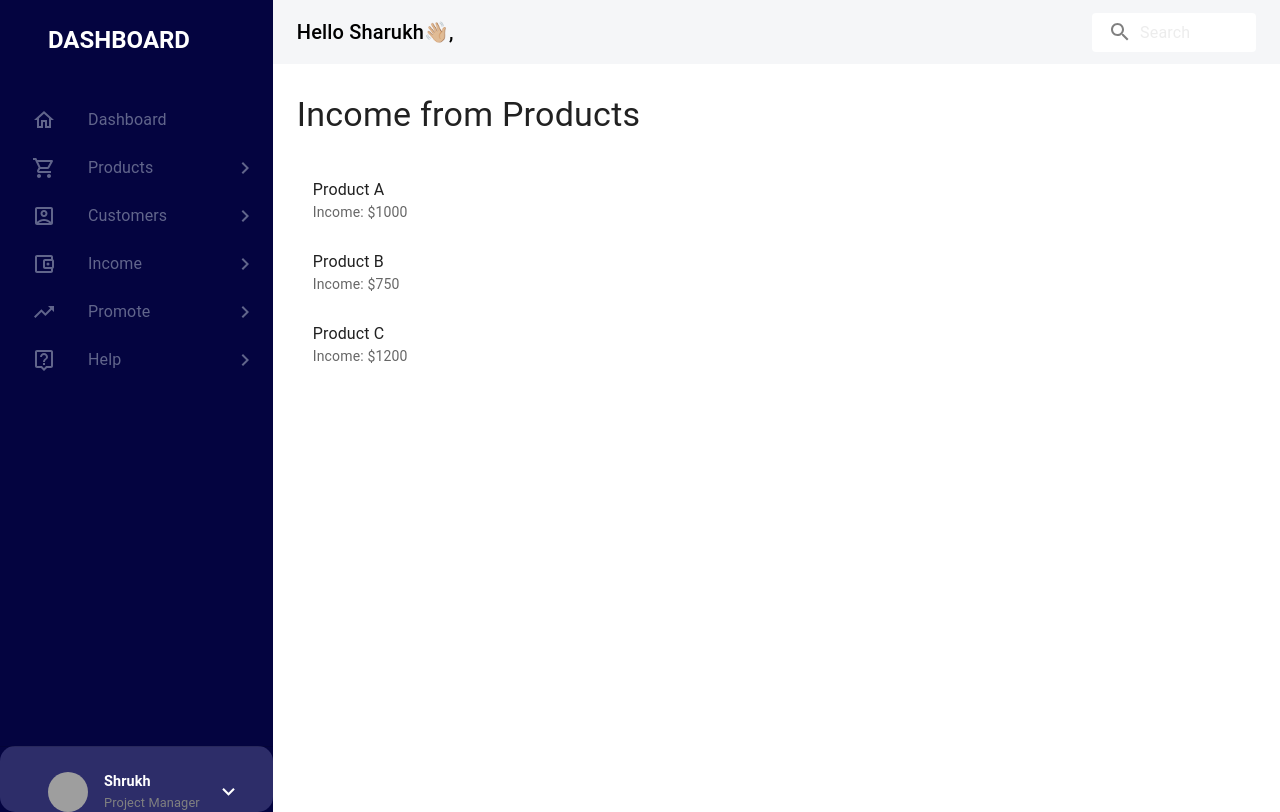
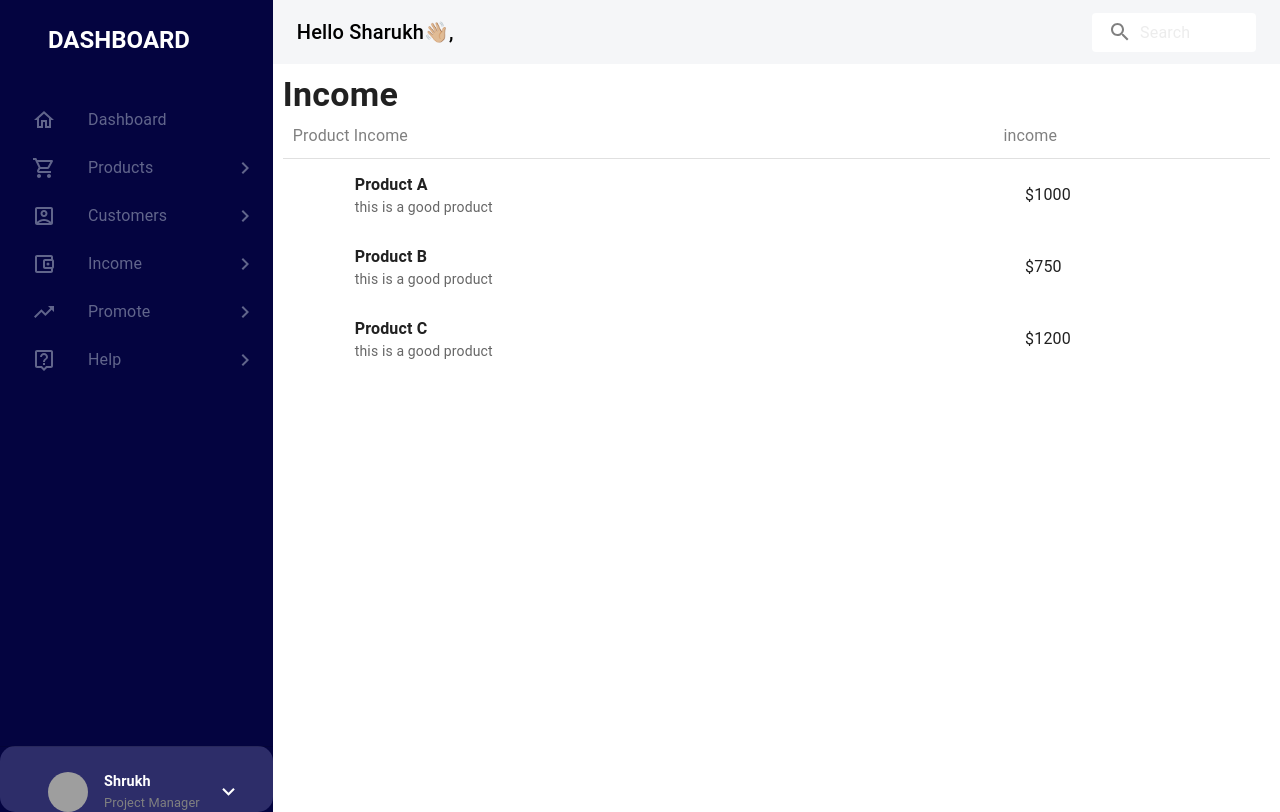
Before and after one commit to thissudhir/FitpeoDashboard, a React (Vite) app: page /income in a window 1280 px wide. Built offline with nearby package versions, Linux system fonts and the light colour scheme; grey boxes are pictures that could not be loaded.

Commit message:
new updates

```diff
--- a/src/component/Barchart.jsx
+++ b/src/component/Barchart.jsx
@@ -44,7 +44,9 @@ export const Barchart = () => {
           padding: "10px",
         }}
       >
-        <Typography variant="h5">Overview</Typography>
+        <Typography variant="h5">
+          <strong>Overview</strong>
+        </Typography>
 
         <Select
           value={selectedInterval}
--- a/src/component/Customers.jsx
+++ b/src/component/Customers.jsx
@@ -10,7 +10,6 @@ import {
   ListItemAvatar,
 } from "@mui/material";
 
-// Sample customer data
 const customers = [
   {
     id: 1,
--- a/src/component/Income.jsx
+++ b/src/component/Income.jsx
@@ -5,32 +5,77 @@ import {
   List,
   ListItem,
   ListItemText,
+  Box,
+  Divider,
+  ListItemAvatar,
 } from "@mui/material";
 
 // Sample income data
 const incomeData = [
-  { product: "Product A", income: "$1000" },
-  { product: "Product B", income: "$750" },
-  { product: "Product C", income: "$1200" },
+  {
+    product: "Product A",
+    income: "$1000",
+    description: "this is a good product",
+  },
+  {
+    product: "Product B",
+    income: "$750",
+    description: "this is a good product",
+  },
+  {
+    product: "Product C",
+    income: "$1200",
+    description: "this is a good product",
+  },
   // Add more income data as needed
 ];
 
 export const Income = () => {
   return (
-    <Container sx={{ marginTop: "30px", marginBottom: "30px" }}>
-      <Typography variant="h4" sx={{ marginBottom: "20px" }}>
-        Income from Products
+    <Box padding={"10px"} sx={{ background: "white", borderRadius: "10px" }}>
+      <Box>
+        <Typography variant="h4">
+          <strong>Income</strong>
         </Typography>
         <List>
-        {incomeData.map((item, index) => (
-          <ListItem key={index}>
+          <Box
+            display={"flex"}
+            justifyContent={"space-between"}
+            paddingLeft={"10px"}
+            color={"gray"}
+            marginBottom={"10px"}
+          >
+            <Typography variant="p" flex={4}>
+              Product Income
+            </Typography>
+            <Typography variant="p" flex={1.5}>
+              income
+            </Typography>
+          </Box>
+
+          <Divider />
+          {incomeData.map((income) => (
+            <ListItem key={income.id}>
+              <ListItemAvatar></ListItemAvatar>
               <ListItemText
-              primary={item.product}
-              secondary={`Income: ${item.income}`}
+                primary={<strong>{income.product}</strong>}
+                secondary={income.description}
               />
+              <Box
+                style={{
+                  display: "flex",
+                  justifyContent: "space-between",
+                  flex: 0.43,
+                }}
+              >
+                <Typography variant="p" style={{ flex: 1.5 }}>
+                  {income.income}
+                </Typography>
+              </Box>
             </ListItem>
           ))}
         </List>
-    </Container>
+      </Box>
+    </Box>
   );
 };
--- a/src/component/Piechart.jsx
+++ b/src/component/Piechart.jsx
@@ -1,24 +1,80 @@
-import { Container } from "@mui/material";
-import React from "react";
+import { Box, Container, Typography } from "@mui/material";
+import React, { useCallback, useState } from "react";
 import {
   PieChart,
   Pie,
   Tooltip,
   Legend,
+  Sector,
   ResponsiveContainer,
   Cell,
   Label,
 } from "recharts";
 
 const data = [
-  { name: "Returning Customers", value: 40, fill: "#FF5733" },
-  { name: "New Customers", value: 25, fill: "#33B6FF" },
-  { name: "Regular Customers", value: 35, fill: "#D3D3D3" },
+  { name: "Returning Customers", value: 40, fill: "#F43799" },
+  { name: "New Customers", value: 25, fill: "#9160EC" },
+  { name: "Regular Customers", value: 35, fill: "#F1EFFC" },
 ];
 
-const COLORS = ["#FFC0CB", "#ADD8E6", "#D3D3D3"];
+const renderActiveShape = (props) => {
+  const RADIAN = Math.PI / 180;
+  const {
+    cx,
+    cy,
+    midAngle,
+    innerRadius,
+    outerRadius,
+    startAngle,
+    endAngle,
+    fill,
+    payload,
+    percent,
+    value,
+  } = props;
+  const sin = Math.sin(-RADIAN * midAngle);
+  const cos = Math.cos(-RADIAN * midAngle);
+  const sx = cx + (outerRadius + 10) * cos;
+  const sy = cy + (outerRadius + 10) * sin;
+  const mx = cx + (outerRadius + 30) * cos;
+  const my = cy + (outerRadius + 30) * sin;
+  const ex = mx + (cos >= 0 ? 1 : -1) * 22;
+  const ey = my;
+  const textAnchor = cos >= 0 ? "start" : "end";
+
+  return (
+    <g>
+      <text x={cx} y={cy - 10} dy={8} textAnchor="middle">
+        {`${value}%`}
+      </text>
+      <text x={cx} y={cy} dy={8} textAnchor="middle">
+        {payload.name.split(" ").map((line, index) => (
+          <tspan x={cx} dy={index === 0 ? 15 : 12} textAnchor="middle">
+            {line}
+          </tspan>
+        ))}
+      </text>
+      <Sector
+        cx={cx}
+        cy={cy}
+        innerRadius={innerRadius}
+        outerRadius={outerRadius}
+        startAngle={startAngle}
+        endAngle={endAngle}
+        fill={fill}
+      />
+    </g>
+  );
+};
 
 export const Piechart = () => {
+  const [activeIndex, setActiveIndex] = useState(0);
+  const onPieEnter = useCallback(
+    (_, index) => {
+      setActiveIndex(index);
+    },
+    [setActiveIndex]
+  );
   return (
     <Container
       sx={{
@@ -26,22 +82,29 @@ export const Piechart = () => {
         borderRadius: "15px",
         marginTop: "30px",
         marginBottom: "30px",
-        display: "flex",
         flex: 1,
       }}
     >
+      <Box padding={"10px"}>
+        <Typography variant="h5">
+          <strong>Customers</strong>
+        </Typography>
+        <Box sx={{ color: "lightgray" }}>Customers that buy product</Box>
+      </Box>
       <ResponsiveContainer width="100%" height={300}>
         <PieChart>
           <Pie
+            activeIndex={activeIndex}
+            activeShape={renderActiveShape}
             data={data}
             cx="50%"
             cy="50%"
             innerRadius={60}
             outerRadius={100}
-            fill="#8884d8"
+            // fill="#8884d8"
             dataKey="value"
+            onMouseEnter={onPieEnter}
           />
-          {/* <Label value="Pie Chart Center" position="center" fill="black" /> */}
         </PieChart>
       </ResponsiveContainer>
     </Container>
--- a/src/component/Products.jsx
+++ b/src/component/Products.jsx
@@ -87,7 +87,7 @@ export const Products = () => {
   return (
     <Box padding={"10px"} sx={{ background: "white", borderRadius: "10px" }}>
       <Box display={"flex"} justifyContent={"space-between"}>
-        <Typography variant="h4">
+        <Typography variant="h5">
           <strong>Product sell</strong>
         </Typography>
         <Box sx={{ display: "flex" }}>
```
Lines whose indentation alone changed are shown as unchanged.
